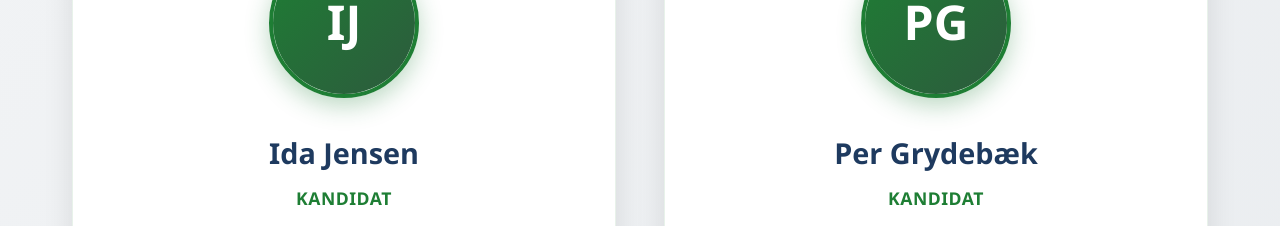
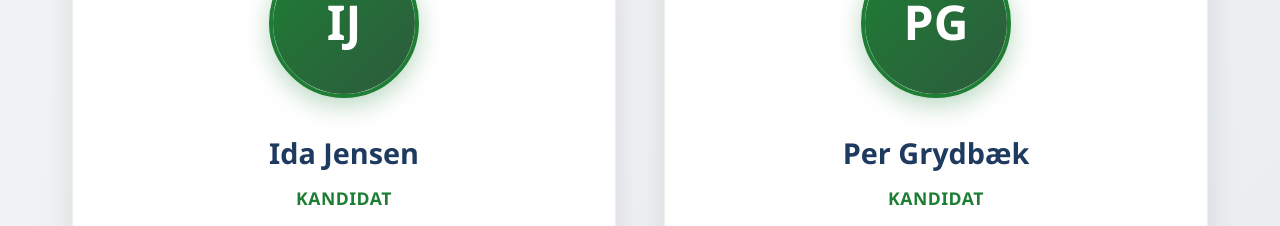
Before and after one commit to JonasV321/konservativet.github.io, a plain HTML site: page personer.html in a window 1280 px wide. Shown: the part 2051-2277 px from the top of the page. Drawn offline with Linux system fonts and the light colour scheme.

Commit message:
Navn ændret

```diff
--- a/personer.html
+++ b/personer.html
@@ -488,7 +488,7 @@
                 <div class="person-image">
                     <div class="person-avatar">PG</div>
                 </div>
-                <h3>Per Grydebæk</h3>
+                <h3>Per Grydbæk</h3>
                 <div class="person-role">Kandidat</div>
                 <div class="person-description">
                     Person Beskrivelse...
```
